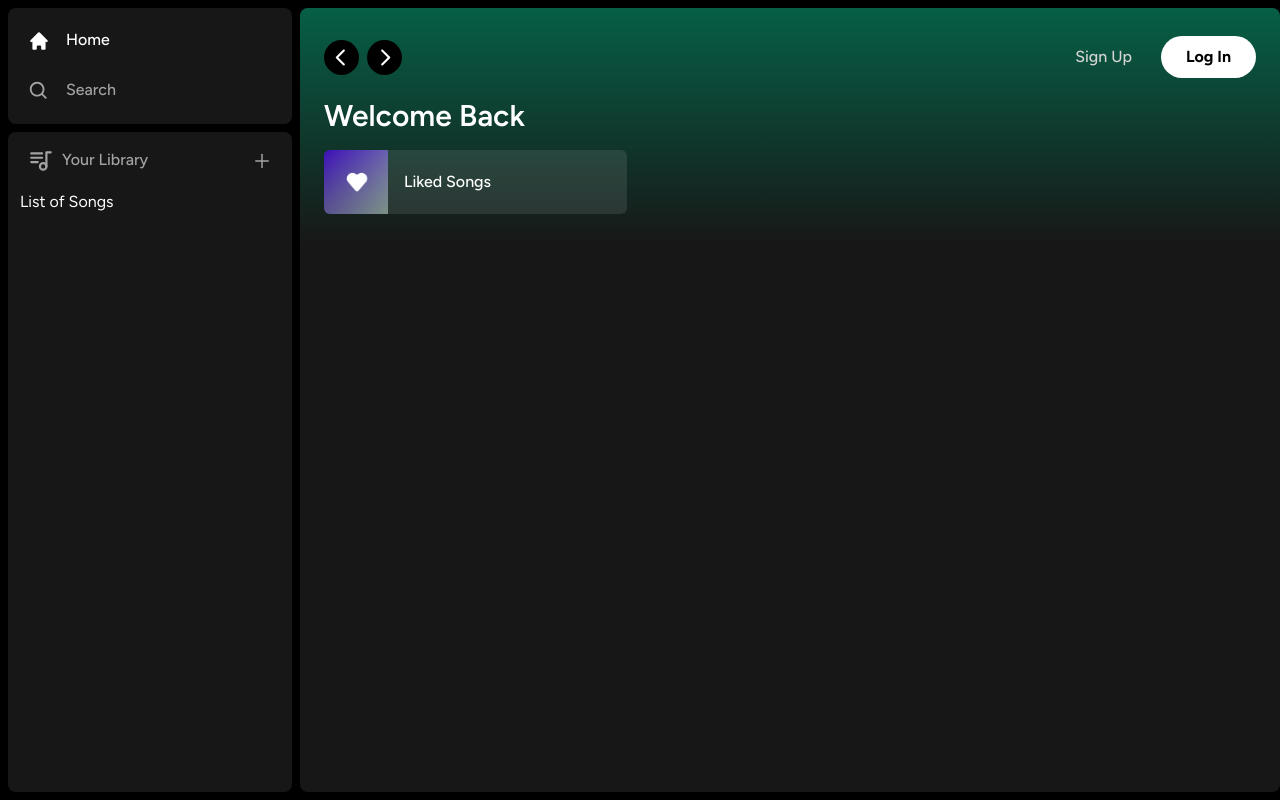
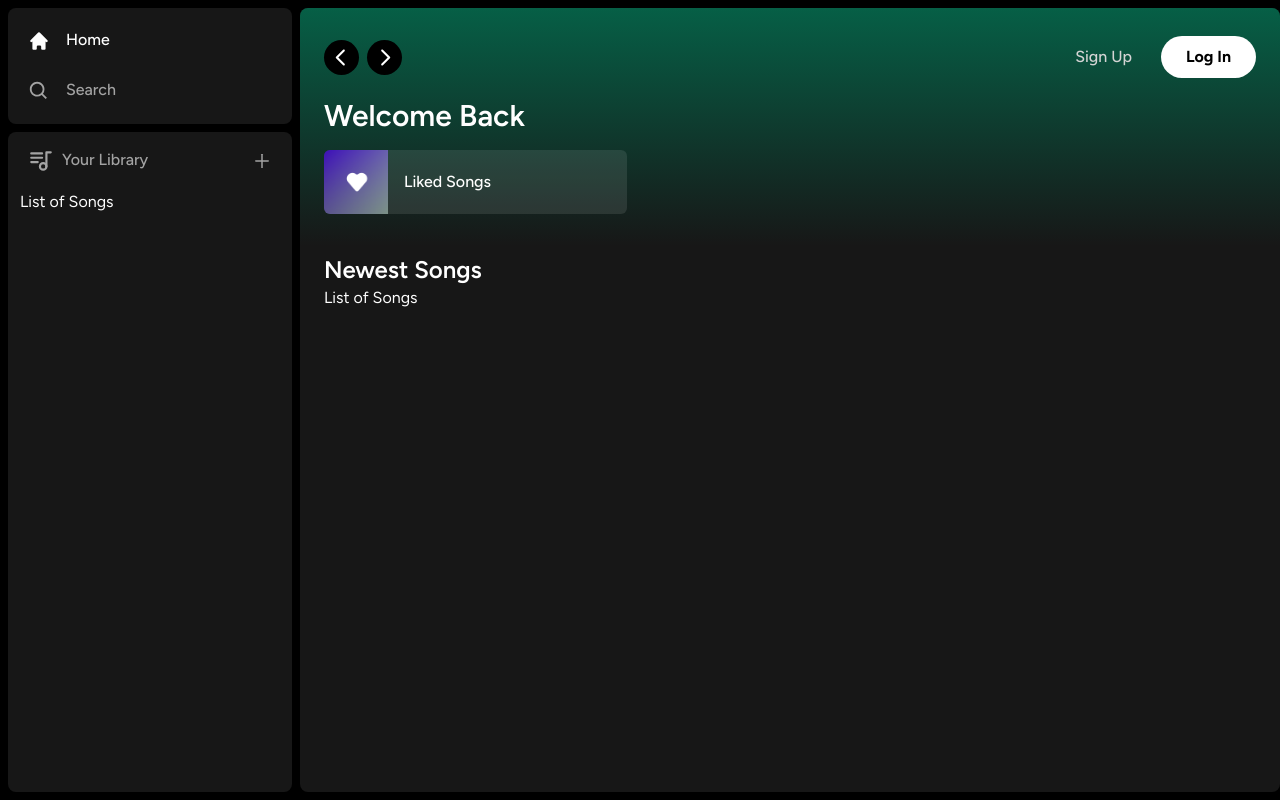
Before and after one commit to SHawkins21/spotify-clone, a Next.js app: page / in a window 1280 px wide. Built offline with nearby package versions, Linux system fonts and the light colour scheme.

Commit message:
feat:Completed Layout

```diff
--- a/app/(site)/page.tsx
+++ b/app/(site)/page.tsx
@@ -37,6 +37,25 @@ export default function Home() {
           </div>
         </div>
       </Header>
+      <div className="
+               mt-2
+               mb-7
+               px-6">
+        <div className="
+                  flex
+                  justify-between
+                  item-center">
+        <h1 className="
+                 text-white
+                 text-2xl
+                 font-semibold">
+          Newest Songs
+        </h1>
+        </div>
+        <div>
+          List of Songs
+        </div>
+      </div>
     </main>
   )
 }
--- a/components/ListItem.tsx
+++ b/components/ListItem.tsx
@@ -24,6 +24,7 @@ const ListItem: React.FC<ListItemProps> = ({
   }
   return (
     <button
+    onClick={onClick}
     className='
          relative
          group
```
